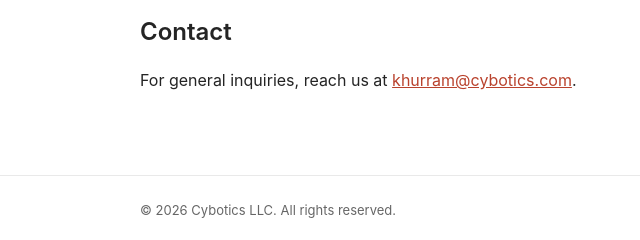
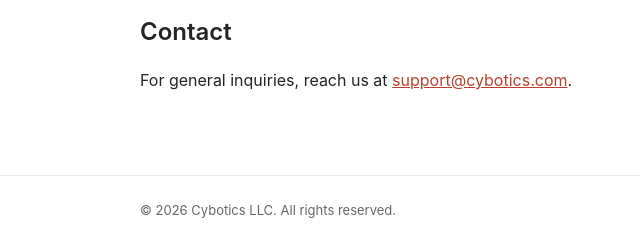
Before and after one commit to cybotics/cybotics.github.io, a plain HTML site: page index.html in a window 1280 px wide. Shown: the part 1044-1284 px from the top of the page, 0-640 px from the left. Drawn offline with Linux system fonts and the light colour scheme.

Commit message:
Update public contact email.

```diff
--- a/index.html
+++ b/index.html
@@ -148,7 +148,7 @@
       <div class="container">
         <h2>Contact</h2>
         <p>For general inquiries, reach us at
-          <a href="mailto:khurram@cybotics.com">khurram@cybotics.com</a>.
+          <a href="mailto:khurram@cybotics.com">support@cybotics.com</a>.
         </p>
       </div>
     </section>
```
